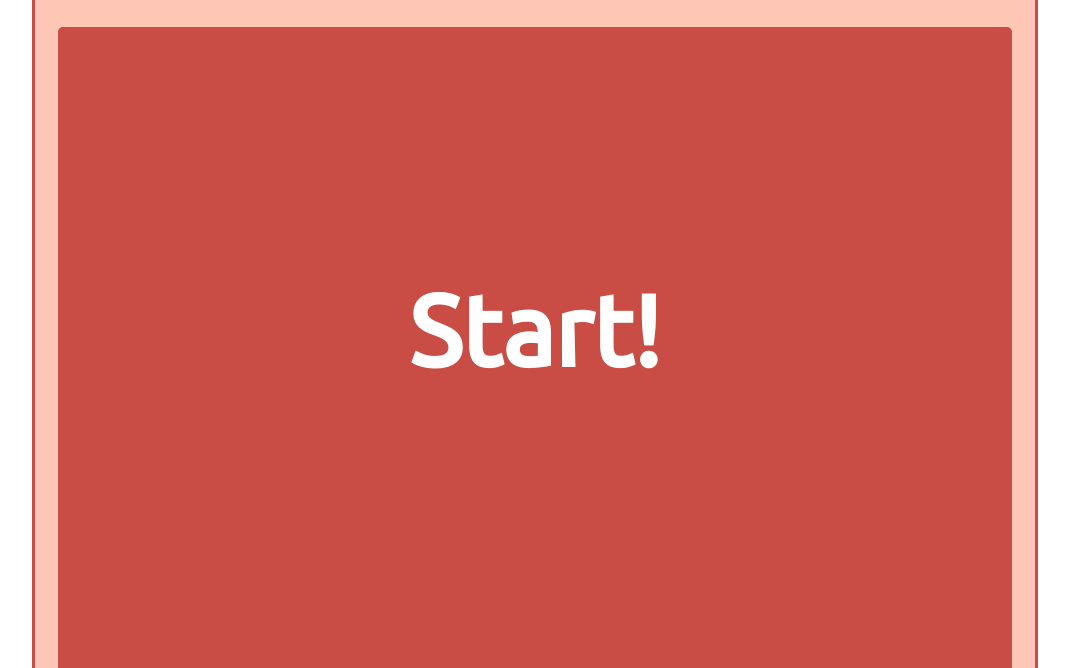
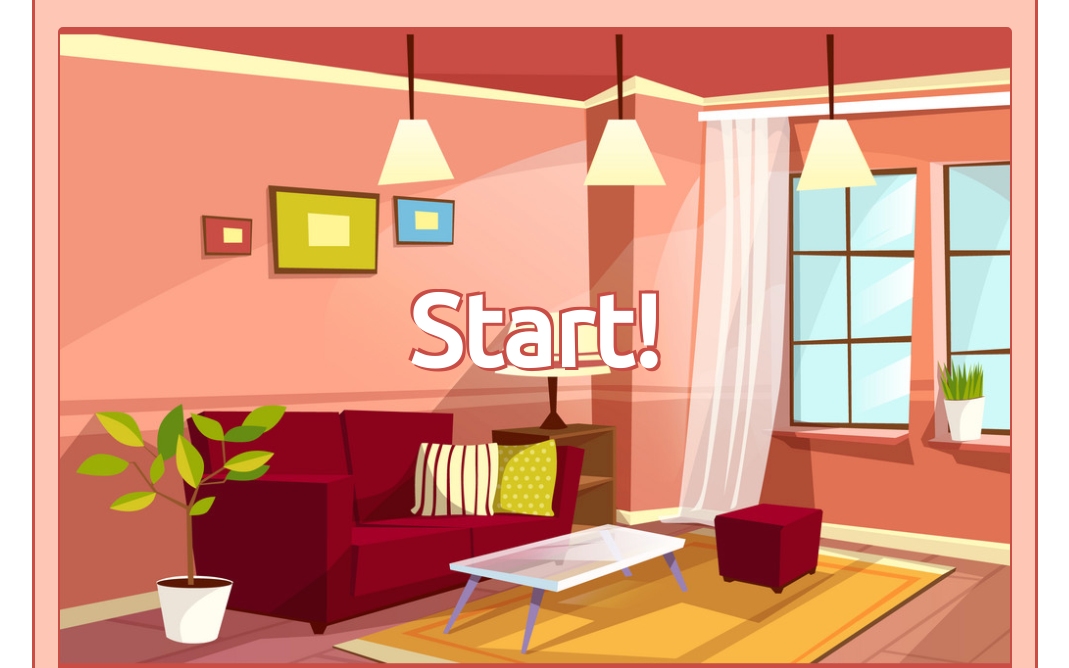
Before and after one commit to jessicalhansen/projectZora, a plain HTML site: page index.html in a window 1280 px wide. Shown: the part 129-797 px from the top of the page, without its empty margins (105-1174 px from the left). Drawn offline with nearby package versions, Linux system fonts and the light colour scheme.

Commit message:
hopefully updating links

```diff
--- a/styles/style.css
+++ b/styles/style.css
@@ -63,7 +63,7 @@ body {
     border-radius: 5px;
     height: 720px;
     width: 950px;
-    background-image: url("./assets/background-livingroom.png");
+    background-image: url("../assets/background-livingroom.png");
     background-size: inherit;
     background-repeat: no-repeat;
     display: grid;
```
